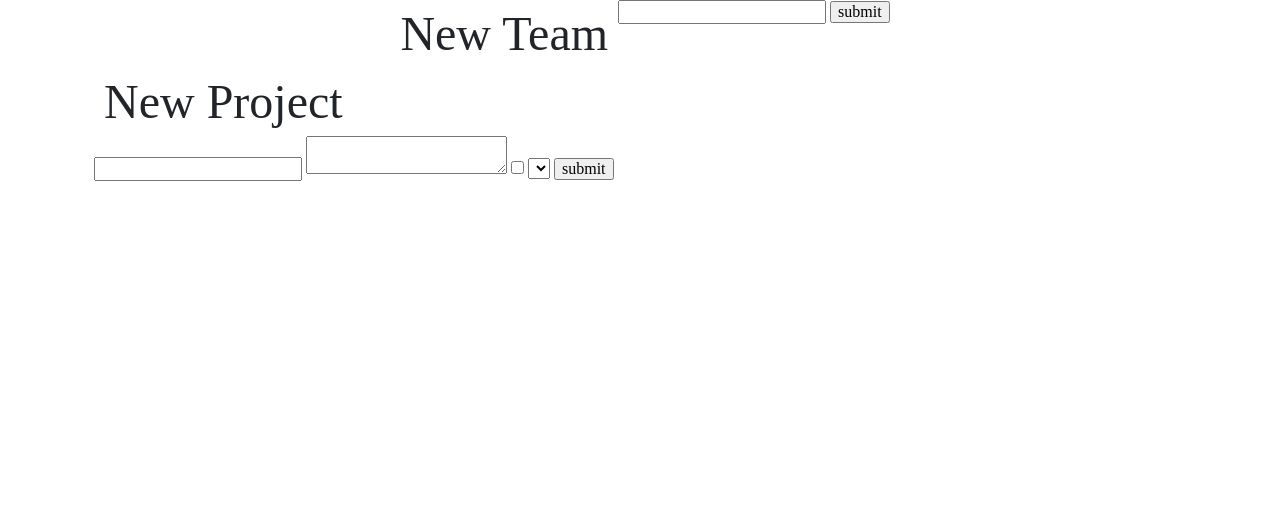
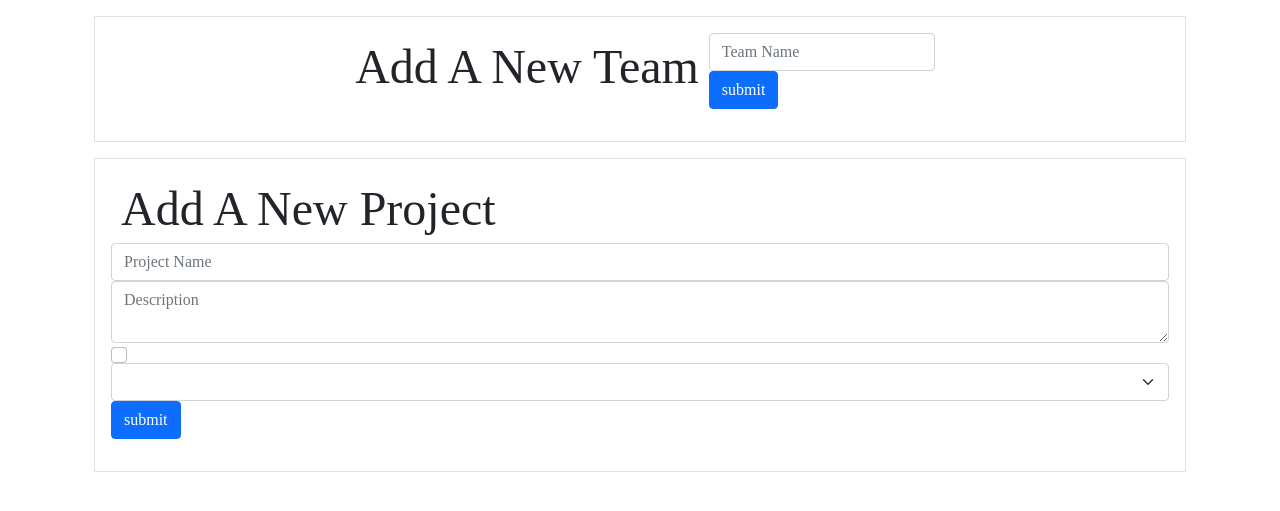
Before and after one commit to Bissle141/Specs_Unit4, a Flask app: page /add-new in a window 1280 px wide. Shown: the part 48-559 px from the top of the page. Run offline with Flask 2, Linux system fonts and the light colour scheme; the visitor is signed in with stand-in values (Sample User, id 1); data comes from the database, SQL or seed files in the repository; data that the repository does not hold is empty.

```diff
--- a/templates/add_new.html
+++ b/templates/add_new.html
@@ -4,33 +4,33 @@
 
 {% block body %}
 
-<div class="form-container">
-    <h1>New Team</h1>
+<div class="form-container container p-3 my-3 border">
+    <h1>Add A New Team</h1>
     <form action=" {{url_for('add_team')}} " method="POST">
         {{ team_form.csrf_token() }}
 
         {{ team_form.team_name.lable }}
-        {{ team_form.team_name }}
+        {{ team_form.team_name(placeholder = "Team Name", class="form-control") }}
         {{ team_form.submit.lable }}
-        {{ team_form.submit }}
+        {{ team_form.submit(class="btn btn-primary mb-3") }}
     </form>
 </div>
 
-<div class="form-containter">
-    <h1>New Project</h1>
+<div class="form-containter container p-3 my-3 border">
+    <h1>Add A New Project</h1>
     <form action=" {{ url_for('add_project') }} " method="POST">
         {{ project_form.csrf_token() }}
 
         {{ project_form.project_name.lable }}
-            {{ project_form.project_name }}
+            {{ project_form.project_name(placeholder = "Project Name", class="form-control") }}
         {{ project_form.desc.lable }}
-            {{ project_form.desc }}
+            {{ project_form.desc(placeholder = "Description", class="form-control") }}
         {{ project_form.completed.lable }}
-            {{ project_form.completed }}
+            {{ project_form.completed(class="form-check-input") }}
         {{ project_form.team_selection.lable }}
-            {{ project_form.team_selection }}
+            {{ project_form.team_selection(class="form-select") }}
         {{ project_form.submit.lable }}
-            {{ project_form.submit }}
+            {{ project_form.submit(class="btn btn-primary mb-3") }}
 
     </form>
 </div>
```
Also changed, not shown: server.py (+7 -0 lines), templates/board.html (+11 -2 lines), templates/login_register.html (+8 -8 lines).
